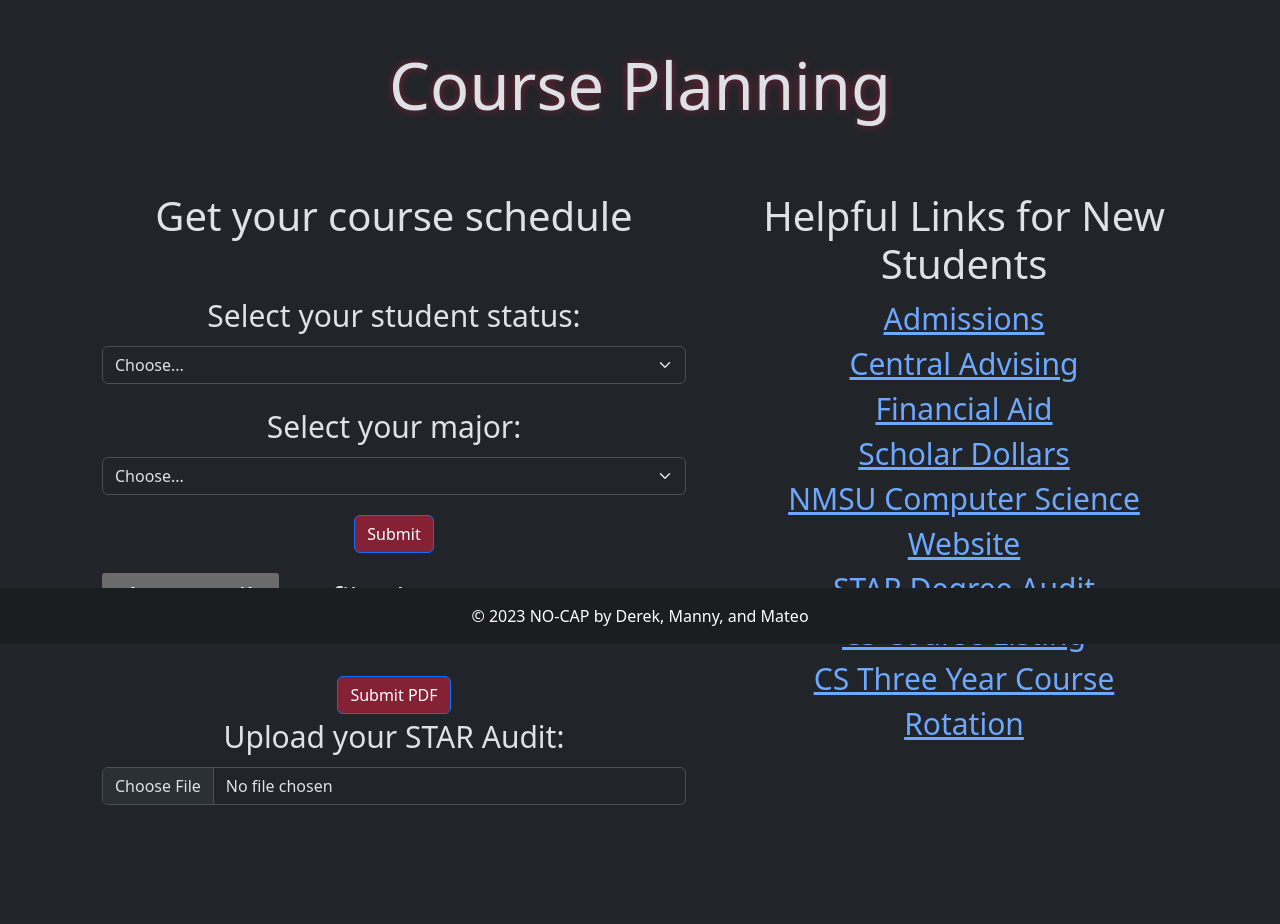
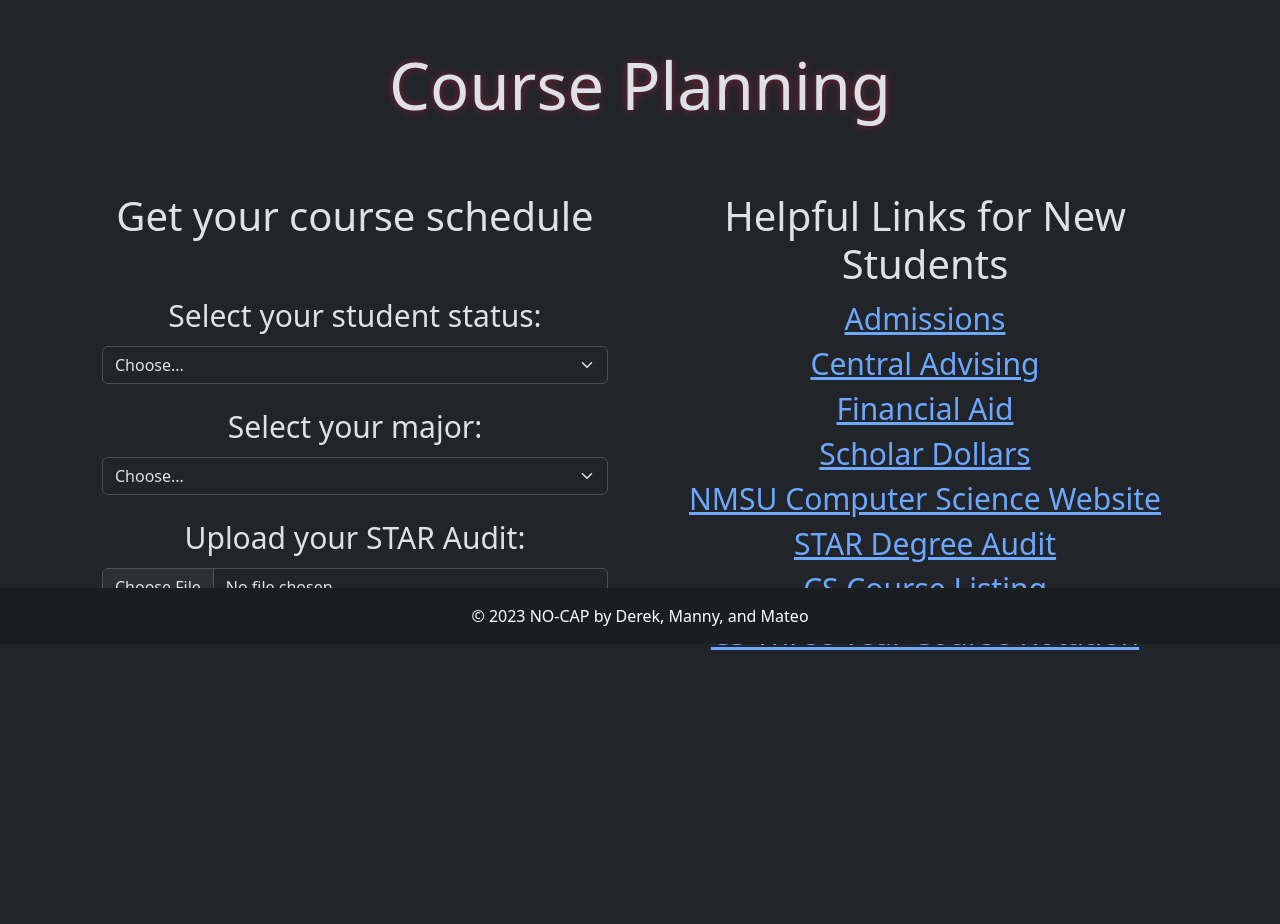
Before and after one commit to derekoda/CS448-NOCAP, a Flask app: page /courseplanning in a window 1280 px wide. Shown: the part 156-1080 px from the top of the page. Run offline with Flask 2, Linux system fonts and the light colour scheme.

Commit message:
Fixed form formatting

```diff
--- a/app.py
+++ b/app.py
@@ -32,29 +32,6 @@ def courseplanning():
     return render_template(
         'courseplanning.html')
 
-# gets student status, major, and audit from the form in courseplanning.html
-@app.route('/courseplanning', methods=['GET', 'POST'])
-def courseplanning_upload():
-    if request.method == 'POST':
-
-        # declare these as globals so we can use them wherever we need to
-        global student_status
-        global student_major
-        global student_audit
-
-        student_status = request.form.get("status")
-        student_major = request.form.get("major")
-
-        student_audit = request.files['audit']
-        filename = secure_filename(student_audit.filename)
-        if filename != '':
-            file_ext = os.path.splitext(filename)[1]
-            if file_ext not in app.config['UPLOAD_EXTENSIONS']:
-                os.abort(400)
-            student_audit.save(os.path.join(app.config['UPLOAD_PATH'], filename))
-            return "Your file has been uploaded successfully." + student_status + student_major
-        return redirect(url_for('courseplanning'))
-
 @app.route('/degreeflow')
 def degreeflow():
     return render_template("degreeflow.html")
@@ -66,14 +43,24 @@ def upload_pdf():
 
     # Process the PDF file here
     if request.method == 'POST':
+        # declare these as globals so we can use them wherever we need to
+        global student_status
+        global student_major
+        global student_audit
+
+        student_status = request.form.get("status")
+        student_major = request.form.get("major")
+
         #stores the PDF in a temp object for processing
-        pdf_file = request.files['pdf_file']
+        student_audit = request.files['audit']
         #if the file exists then lets process
-        if pdf_file:
+        if student_audit:
             #sends to the scrapper and stores it in a variable
-            parsed = scrapper.pdf_from_App(pdf_file)
+            parsed = scrapper.pdf_from_App(student_audit)
 
-        return 'PDF file uploaded successfully'
+        return 'Student status is: ' + student_status + ' and major is: ' + student_major + ' and audit is uploaded'
+
+    return render_template('upload-pdf.html')
 
 if __name__ == '__main__':
     app.run(debug=True)
--- a/templates/courseplanning.html
+++ b/templates/courseplanning.html
@@ -10,7 +10,7 @@
     <div class="col">
       <h1><br>Get your course schedule</h1>
 
-      <form action="{{url_for('courseplanning')}}" method="post" enctype="multipart/form-data">
+      <form action="{{url_for('upload_pdf')}}" method="post" enctype="multipart/form-data">
 
         <div class="questionnaire">
           <label for="studentStatusInput" class="form-label"><br>Select your student status:<br></label>
@@ -33,24 +33,13 @@
           </select>
         </div>
         <div class="questionnaire">
+          <label class="form-label" for="customFile">Upload your STAR Audit:</label>
+          <input type="file" class="form-control" id="customFile" name="audit" accept=".pdf" />
           <button class="btn btn-primary" type="submit" style="background-color: #852135;">Submit</button>
         </div>
 
       </form>
-      <div class="questionnaire">
-        <form action="{{ url_for('upload_pdf') }}" method="post" enctype="multipart/form-data">
-          <input type="file" name="pdf_file">
-          <br><br>
-          <button class="btn btn-primary" type="submit" style="background-color: #852135;">Submit PDF</button>
-          <!--<input type="submit" value="Upload">-->
-        </form>
-        <label class="form-label" for="customFile">Upload your STAR Audit:</label>
-        <input type="file" class="form-control" id="customFile" name="audit" accept=".pdf" />
       </div>
-
-
-
-    </div>
     <div class="col">
       <div class="helpful-links">
         <h1><br>Helpful Links for New Students</h1>
```
